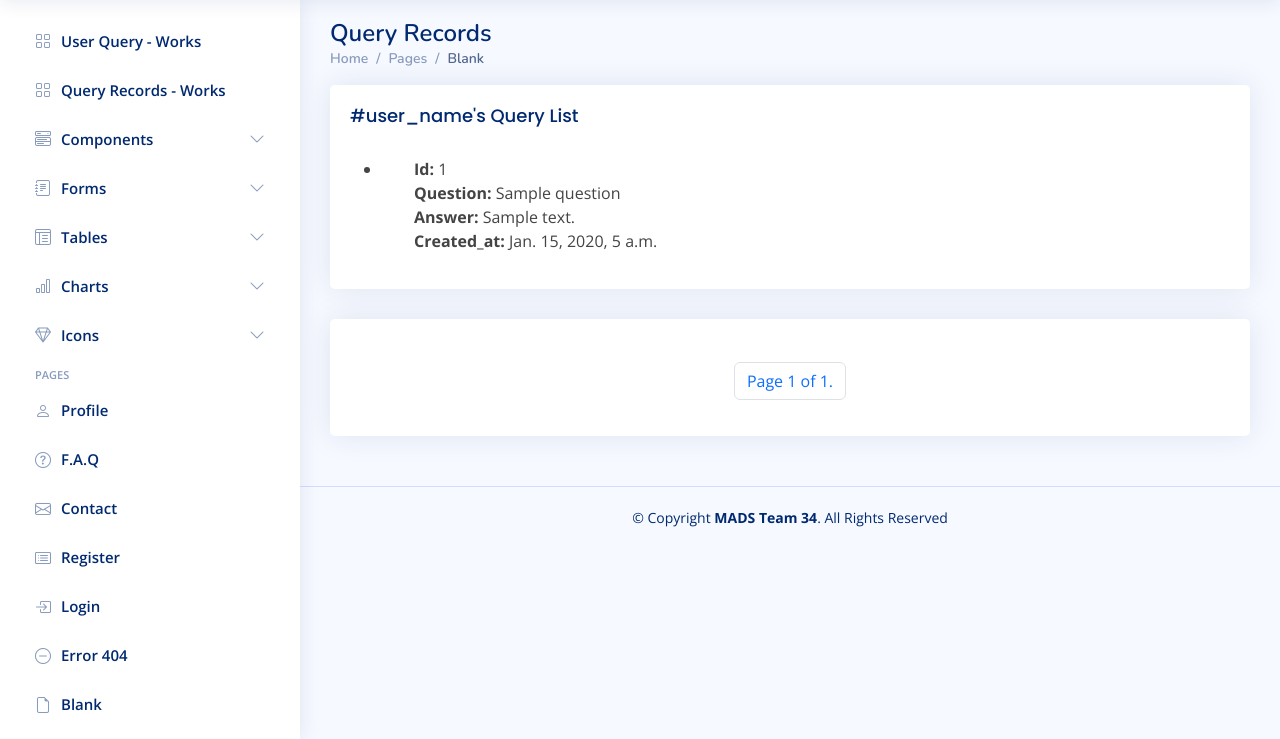
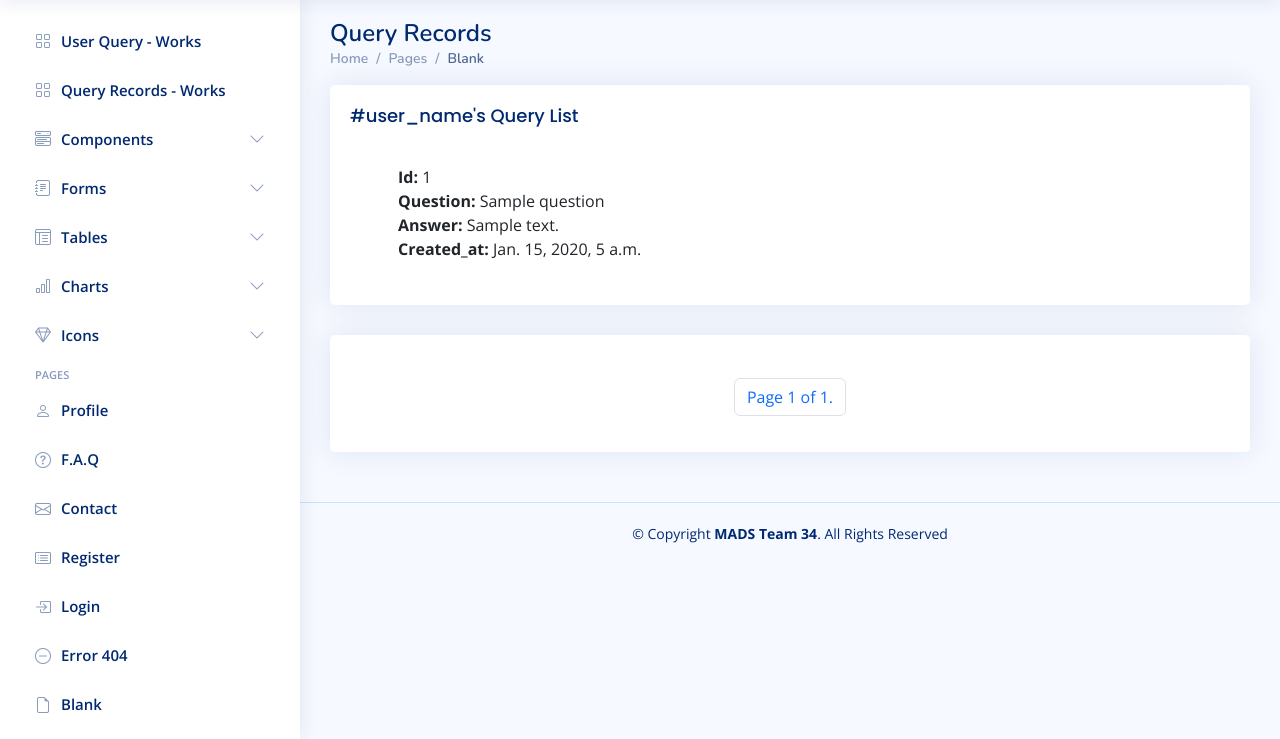
Before and after one commit to Wenjun-Mao/siads699, a Django app: page /example2_list/ in a window 1280 px wide. Shown: the part 61-800 px from the top of the page. Run offline with Django 4.2, Linux system fonts and the light colour scheme; tables that the repository leaves empty hold one stand-in row (values such as "Sample post"); some libraries are stand-ins or nearby versions.

Commit message:
list ground, data preview

```diff
--- a/siads699/example2/templates/example2/query.html
+++ b/siads699/example2/templates/example2/query.html
@@ -46,6 +46,8 @@
 
   <div class="col-lg-12">
     <div class="card">
+      <div class="card-header">Data preview</div>
+      <div class="card-body">
         <table class="table table-striped">
           <thead>
             <tr style="text-align: left;">
@@ -137,7 +139,7 @@
             </tr>
           </tbody>
         </table>
-
+      </div>
     </div>
   </div>
 </section>
--- a/siads699/example2/templates/example2/question_list.html
+++ b/siads699/example2/templates/example2/question_list.html
@@ -21,16 +21,16 @@
         <div class="card-body">
           <h5 class="card-title">#user_name's Query List</h5>
           <p>
-            <ul>
+            <ul class="list-group list-group-flush">
               {% for question in page_obj %}
-                <li>
+                <li class="list-group-item">
                   <ul><strong><span>Id:        </span></strong> {{ question.id }} </ul>
                   <ul><strong><span>Question:  </span></strong> {{ question.question }}</ul>
                   <ul><strong><span>Answer:    </span></strong> {{ question.answer }}</ul>
                   <ul><strong><span>Created_at:</span></strong> {{ question.created_at }}</ul>
                 </li>
               {% empty %}
-                <li>There are no questions in the database.</li>
+                <li class="list-group-item">There are no questions in the database.</li>
               {% endfor %}
             </ul>
           </p>
```
Lines whose indentation alone changed are shown as unchanged.
